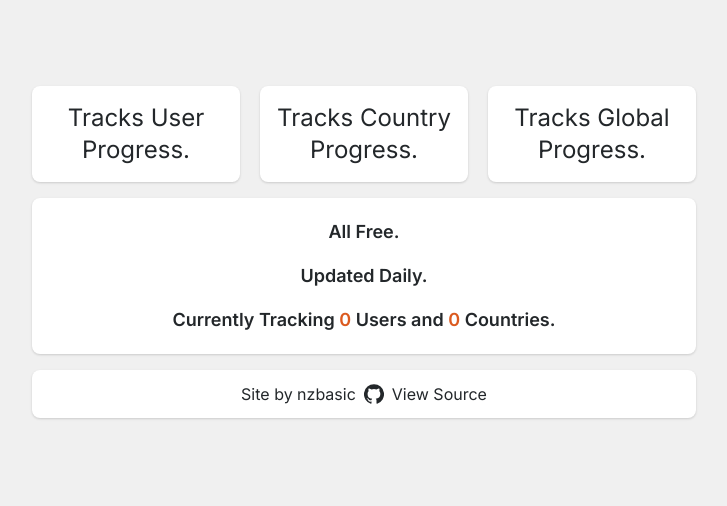
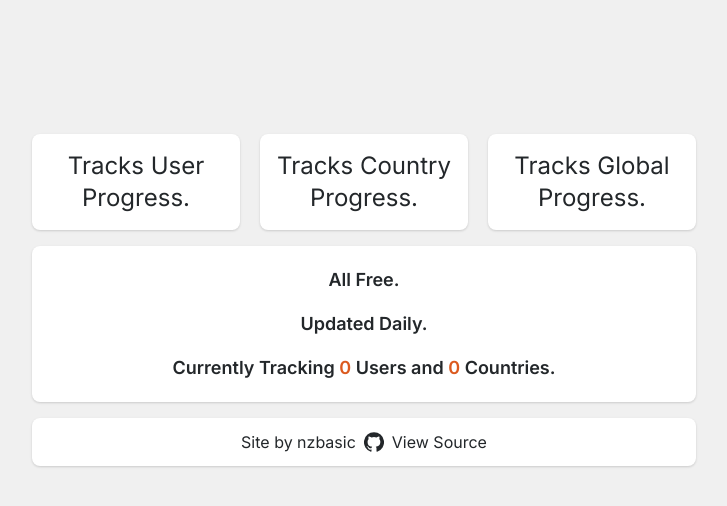
Before and after one commit to nzbasic/osutracker, a React (Create React App) app in the folder client/: page / in a window 1280 px wide. Shown: the part 562-1068 px from the top of the page, without its empty margins (276-1003 px from the left). Before the commit the page ends 1044 px from the top, so only its background shows below. Built offline with nearby package versions, Linux system fonts and the light colour scheme; no server answers.

Commit message:
make the spacing consistent between elements

```diff
--- a/client/src/components/pages/Main.js
+++ b/client/src/components/pages/Main.js
@@ -56,7 +56,7 @@ export default function Main() {
         <Search items={users.concat(countries)} isLoading={isLoading} />
       </div>
 
-      <div className="mt-2 inline-flex flex-col self-center">
+      <div className="mt-6 lg:mt-14 inline-flex flex-col self-center">
         <div className="flex flex-row self-center my-4 space-x-5 space-y-0">
           <div
             id="secondDiv"
```
